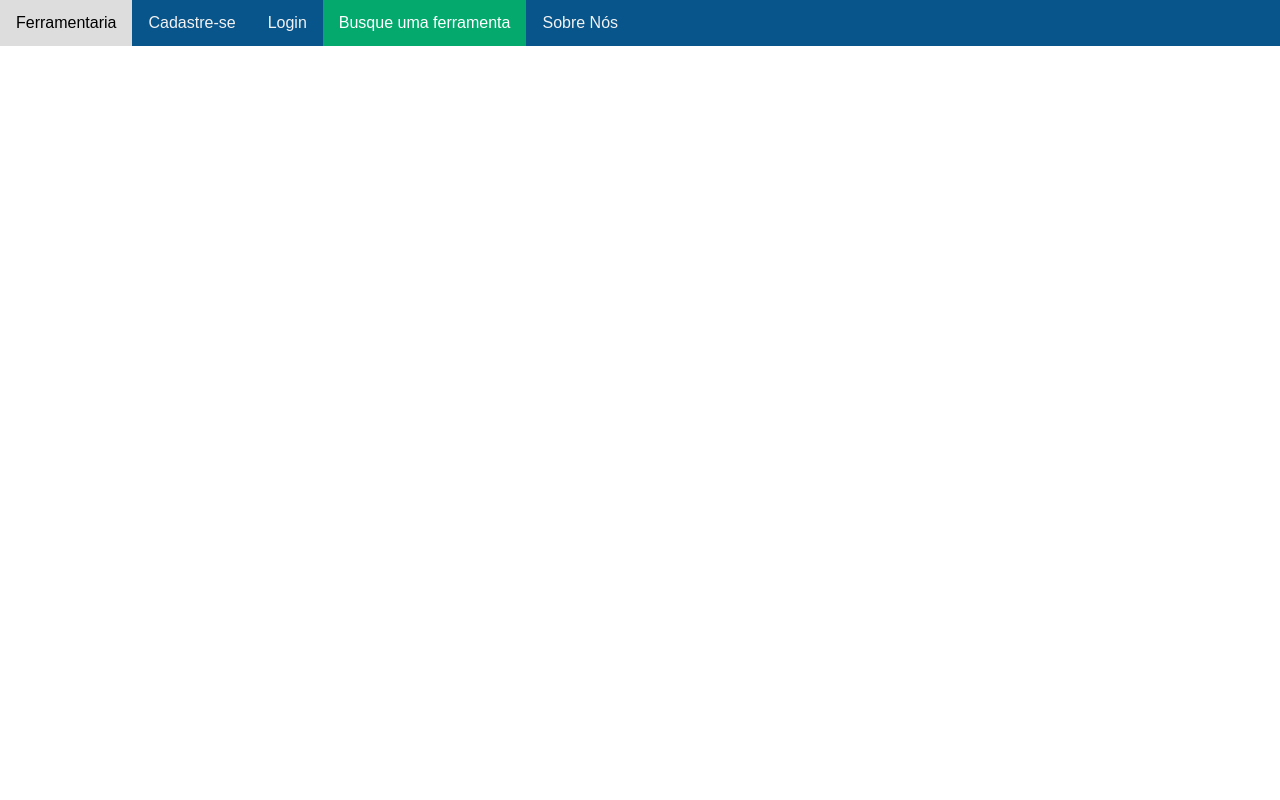
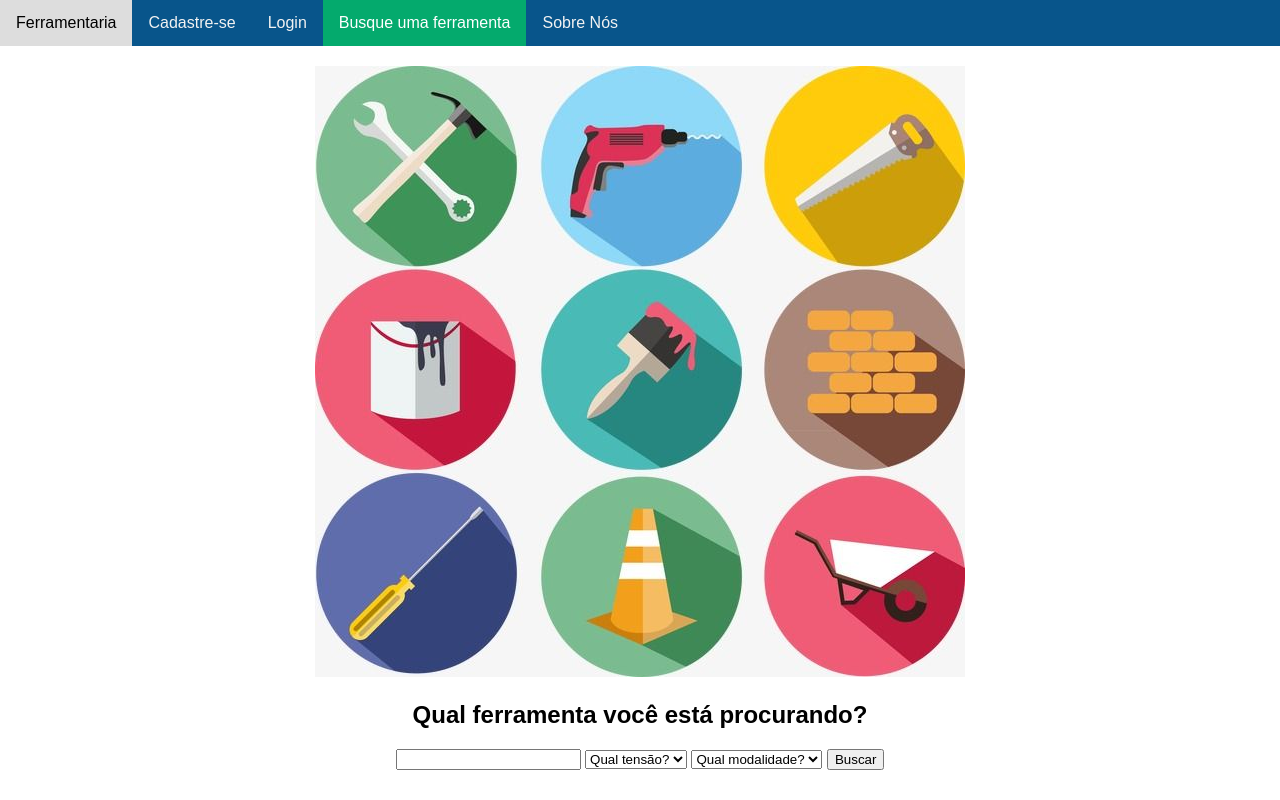
Before and after one commit to jackelinenascimento/ferramentaria-frontend, a plain HTML site: page pages/pesquisa.html in a window 1280 px wide. Drawn offline with Linux system fonts and the light colour scheme.

Commit message:
desenvolvimento tela pesquisa

```diff
--- a/pages/pesquisa.html
+++ b/pages/pesquisa.html
@@ -6,6 +6,7 @@
     <meta name="viewport" content="width=device-width, initial-scale=1.0">
     <link rel="stylesheet" href="https://cdnjs.cloudflare.com/ajax/libs/font-awesome/4.7.0/css/font-awesome.min.css">
     <link rel="stylesheet" href="../style/menu.css">
+    <link rel="stylesheet" href="../style/pesquisa.css">
     <title>Ferramentaria - Pesquisar</title>
 </head>
 <body>
@@ -21,6 +22,33 @@
             </a>
         </div>
     </nav>
+    <main class="container">
+        <section class="menu-busca">
+            <div class="principal">
+                <img src="../img/logo.jpg" alt="logo da Ferramentaria">
+                <h1>Qual ferramenta você está procurando?</h1>
+            </div>
+            <div class="busca">
+                <input>
+                <select name="tensao" id="tensao" title="Selecione a tensão (opcional)">
+                    <option value="0" selected disabled>Qual tensão?</option>
+                    <option value="0">Todas</option>
+                    <option value="1">110V</option>
+                    <option value="2">220V</option>
+                </select>
+                <select name="modalidade" id="modalidade" title="Selecione a modalidade (opcional)">
+                    <option value="0" selected disabled>Qual modalidade?</option>
+                    <option value="0">Todas</option>
+                    <option value="1">Doméstica</option>
+                    <option value="2">Industrial</option>
+                </select>
+                <button class="btn-primary" id="btn_buscar">Buscar</i></button>
+            </div>
+        </section>
+        <section>
+            <div id="resultado-pesquisa"></div>
+        </section>
+    </main>
     <script src="../script/menu.js"></script>
 </body>
 </html>
--- /dev/null
+++ b/style/pesquisa.css
@@ -0,0 +1,4 @@
+.container{
+    margin: 20px;
+    text-align: center;
+}
```
